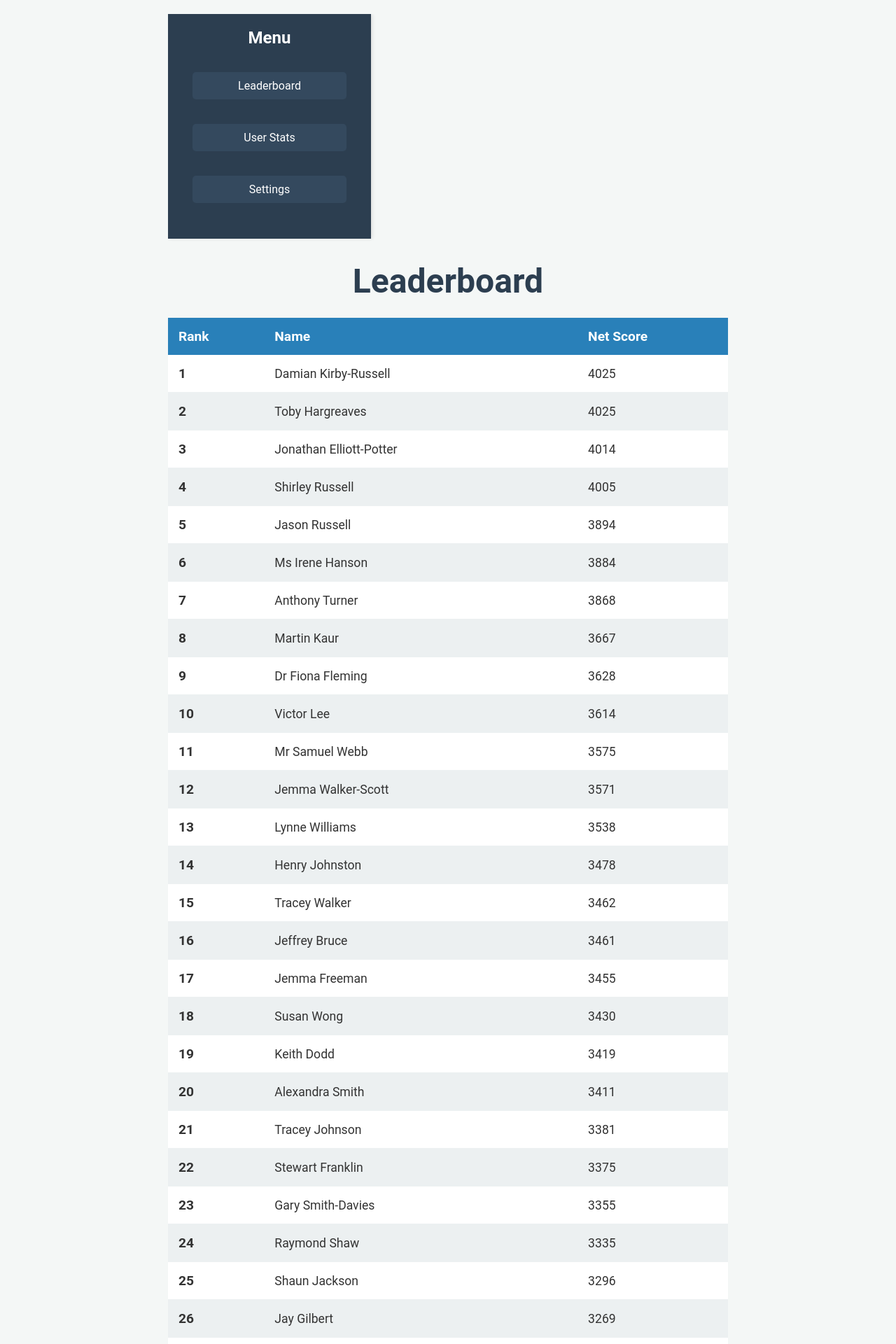
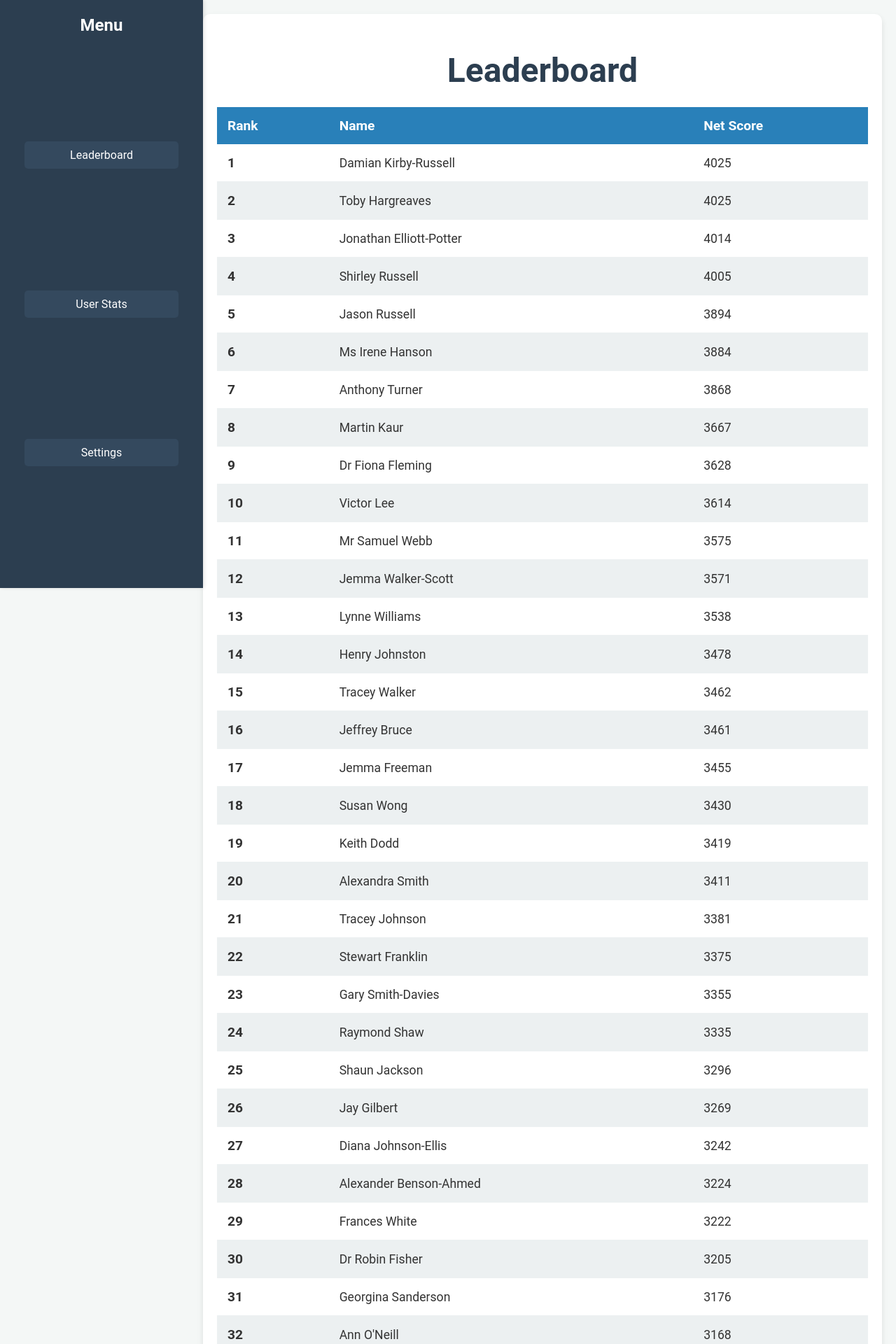
Before and after one commit to theSovereignDan/Leaderboard, a Flask app: page / in a window 1280 px wide. Shown: the top 1920 px of the page at 70% size. Run offline with Flask 3, Linux system fonts and the light colour scheme.

Commit message:
before new sidebar

```diff
--- a/app.py
+++ b/app.py
@@ -24,4 +24,4 @@ def get_leaderboard_data():
     return jsonify(paginated_data)
 
 if __name__ == '__main__':
-    app.run(debug=True, port=5002)
+    app.run(debug=True, port=5003)
--- a/static/leaderboard.css
+++ b/static/leaderboard.css
@@ -1,37 +1,111 @@
-/* leaderboard.css */
+/* General body styling */
 body {
     font-family: 'Roboto', sans-serif;
     background-color: #f4f7f6;
     color: #333;
     margin: 0;
     padding: 0;
-    height: auto; /* Let the body height grow with content */
-    min-height: 100vh; /* Ensure it takes up at least the full viewport height */
-    overflow-x: hidden; /* Prevent horizontal scroll on the body if not needed */
-    overflow-y: auto; /* Allow vertical scrolling */
+    min-height: 100vh;
+    overflow-x: hidden;
 }
 
-.container {
-    width: 90%;
-    max-width: 800px;
-    margin: 20px auto; /* Added margin for some spacing */
-    text-align: center;
-    overflow: auto; /* Allow scrolling within the container if necessary */
+/* Layout container for sidebar and main content */
+.layout {
+    display: flex;
+    min-height: 100vh; /* Ensure layout stretches full height of the viewport */
+}
+.sidebar {
+    width: 250px; /* Fixed width for the sidebar */
+    background-color: #2c3e50;
+    color: white;
+    padding: 20px;
+    box-shadow: 2px 0 5px rgba(0, 0, 0, 0.1);
+    position: fixed; /* Fix the sidebar in place */
+    height: 100%; /* Sidebar takes the full height of the viewport */
+    top: 0;
+    left: 0; /* Ensure the sidebar stays on the left */
+    z-index: 100; /* Ensure it stays above the content */
+
+    display: flex;
+    flex-direction: column; /* Stack items vertically */
+    justify-content: space-between; /* Space items evenly */
 }
 
+/* Centering the Menu text */
+.sidebar h2 {
+    text-align: center; /* Horizontally center the text */
+    margin-top: auto;
+    margin-bottom: auto;
+    position: relative;
+    top: 2%; /* Push down by 50% of the sidebar height */
+    transform: translateY(-50%); /* Pull back up by 50% of its own height */
+}
+
+/* Tabs container styling */
+.tabs {
+    list-style-type: none;
+    padding: 0;
+    margin: 0;
+    flex-grow: 1; /* Allow tabs to grow and take up available space */
+    display: flex;
+    flex-direction: column;
+    justify-content: space-evenly; /* Space the tabs evenly in vertical space */
+}
+
+/* Tabs styling */
+.tabs .tab {
+    padding: 15px;
+    margin: 5px 0;
+}
+
+.tabs .tab a {
+    text-decoration: none;
+    color: white;
+    display: block;
+    background-color: #34495e;
+    padding: 10px;
+    border-radius: 5px;
+    text-align: center;
+}
+
+.tabs .tab a:hover {
+    background-color: #2980b9;
+}
+
+/* Main content container */
+.container {
+    margin-left: 270px; /* Push the content to the right to make space for the sidebar */
+    padding: 20px;
+    width: calc(100% - 270px); /* Content area will take the remaining space */
+    box-sizing: border-box; /* Ensure padding doesn't affect the width */
+    text-align: center;
+}
+
+/* New leaderboard section with extra margin */
+.leaderboard-section {
+    margin: 0 auto;
+    padding: 20px;
+    min-width: 400px;
+    max-width: 1200px; /* Set a maximum width for the leaderboard section */
+    background-color: white;
+    border-radius: 10px;
+    box-shadow: 0 4px 8px rgba(0, 0, 0, 0.1);
+}
+
+/* Heading styles */
 h1 {
     font-size: 3rem;
     margin-bottom: 1.5rem;
     color: #2c3e50;
 }
 
+/* Table styling */
 table {
     width: 100%;
     border-collapse: collapse;
     background: white;
     border-radius: 10px;
-    box-shadow: 0 4px 8px rgba(0, 0, 0, 0.1);
-    overflow-x: auto; /* Allow horizontal scrolling in the table if content is too wide */
+    overflow-x: auto; /* Allow horizontal scrolling if content is too wide */
 }
 
 table th, table td {
@@ -43,13 +117,13 @@ table th {
     background-color: #2980b9;
     color: white;
     font-size: 1.2rem;
-    white-space: nowrap; /* Prevent table headers from breaking onto multiple lines */
+    white-space: nowrap;
 }
 
 table td {
     border-bottom: 1px solid #ecf0f1;
     font-size: 1.1rem;
-    white-space: nowrap; /* Prevent table data from breaking onto multiple lines */
+    white-space: nowrap;
 }
 
 tr:nth-child(even) {
@@ -70,40 +144,3 @@ td:nth-child(1) {
     font-size: 1.2rem;
     color: #7f8c8d;
 }
-
-/* Sidebar styling */
-.sidebar {
-    width: 250px;
-    background-color: #2c3e50;
-    color: white;
-    padding: 20px;
-    box-shadow: 2px 0 5px rgba(0, 0, 0, 0.1);
-}
-
-.sidebar h2 {
-    margin-top: 0;
-}
-
-.tabs {
-    list-style-type: none;
-    padding: 0;
-}
-
-.tabs .tab {
-    padding: 15px;
-    margin: 5px 0;
-}
-
-.tabs .tab a {
-    text-decoration: none;
-    color: white;
-    display: block;
-    background-color: #34495e;
-    padding: 10px;
-    border-radius: 5px;
-    text-align: center;
-}
-
-.tabs .tab a:hover {
-    background-color: #2980b9;
-}
--- a/templates/leaderboard.html
+++ b/templates/leaderboard.html
@@ -7,16 +7,17 @@
     <link rel="stylesheet" href="{{ url_for('static', filename='leaderboard.css') }}">
 </head>
 <body>
-    <div class="container">
+    <div class="layout">
         <div class="sidebar">
             <h2>Menu</h2>
             <ul class="tabs">
-                <!-- Flask routes in sidebar links -->
                 <li class="tab"><a href="/leaderboard">Leaderboard</a></li>
                 <li class="tab"><a href="/user-stats">User Stats</a></li>
                 <li class="tab"><a href="/settings">Settings</a></li>
             </ul>
         </div>
+        <div class="container">
+            <div class="leaderboard-section">
             <h1>Leaderboard</h1>
             <table>
                 <thead>
@@ -31,6 +32,8 @@
                 </tbody>
             </table>
             <div id="loading" style="text-align: center; padding: 10px;">Loading...</div>
+                </div>
+        </div>
     </div>
 
     <script>
@@ -73,14 +76,12 @@
             });
         }
 
-        // Fetch more data when scrolling near the bottom
         window.addEventListener("scroll", () => {
             if ((window.innerHeight + window.scrollY) >= document.body.offsetHeight - 100 && !isLoading) {
                 fetchLeaderboardData(currentPage);
             }
         });
 
-        // Initial load
         fetchLeaderboardData(currentPage);
     </script>
 </body>
```
Lines whose indentation alone changed are shown as unchanged.
